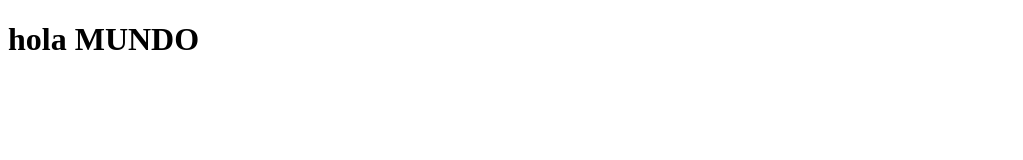
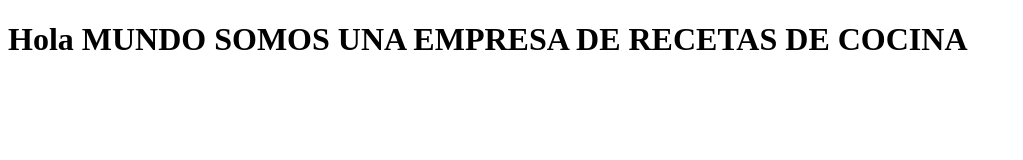
Before and after one commit to salasjose657-tech/recetasa, a plain HTML site: page index.html in a window 1280 px wide. Shown: the whole page, without its empty margins (0-1023 px from the left). Drawn offline with Linux system fonts and the light colour scheme.

Commit message:
Add files via upload

```diff
--- a/index.html
+++ b/index.html
@@ -6,6 +6,6 @@
     <title>Document</title>
 </head>
 <body>
-    <h1>hola MUNDO</h1>
+    <h1>Hola MUNDO SOMOS UNA EMPRESA DE RECETAS DE COCINA</h1>
 </body>
 </html>
```
